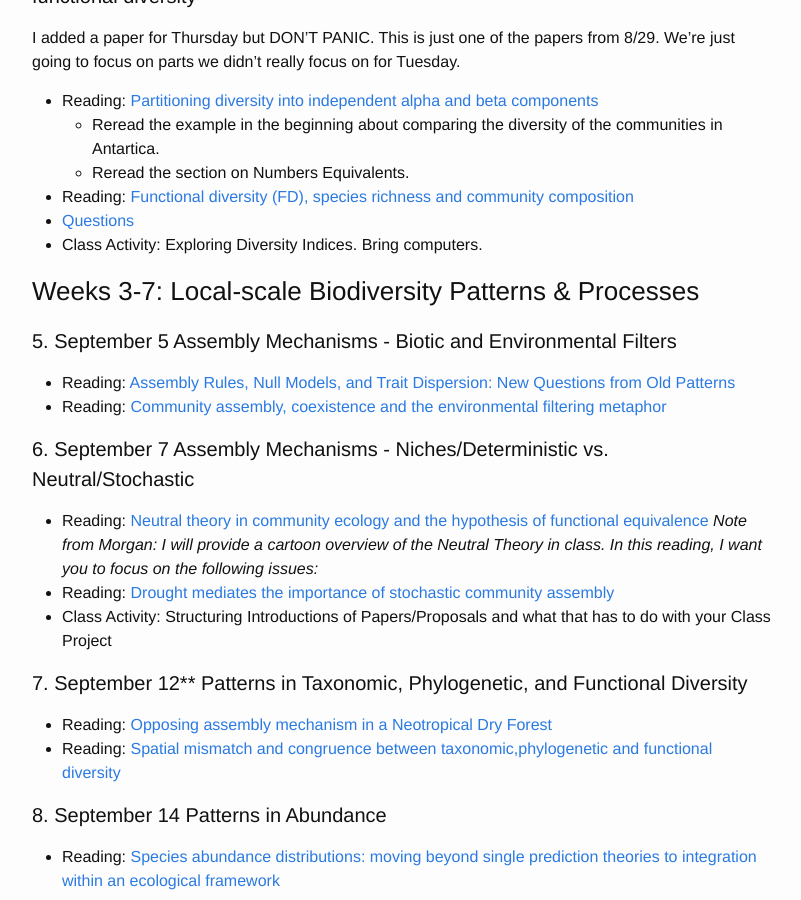
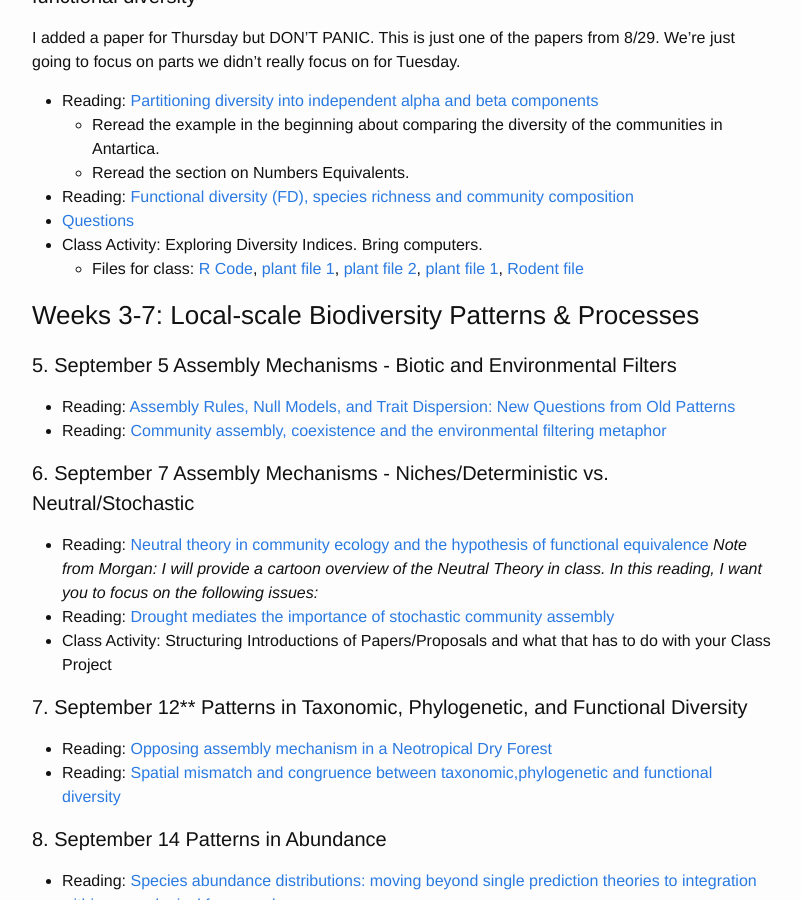
Before and after one commit to skmorgane/biodiversity-course, a Jekyll site: the page built from schedule.md, in a window 1280 px wide and 900 px high, scrolled down 788 px. Shown: the whole window, without its empty margins (238-1039 px from the left). Built offline with Jekyll 4.4.1, drawn with Linux system fonts in a browser that asks for light colours.

Commit message:
Add biodiversity exercise files
Added Erica's files for the biodiversity class exercise

```diff
--- a/schedule.md
+++ b/schedule.md
@@ -31,6 +31,7 @@ I added a paper for Thursday but DON'T PANIC. This is just one of the papers fro
 * Reading: [Functional diversity (FD), species richness and community composition](https://doi.org/10.1046/j.1461-0248.2002.00339.x)
 * [Questions]({{ site.baseurl }}/questions/class4)
 * Class Activity: Exploring Diversity Indices. Bring computers.
+    * Files for class: [R Code]({{ site.baseurl }}/biodiv_exercise.R), [plant file 1]({{ site.baseurl }}/Portal_plants.csv), [plant file 2]({{ site.baseurl }}/Portal_plants2.csv), [plant file 1]({{ site.baseurl }}/Portal_plants.csv), [Rodent file]({{ site.baseurl }}/rodent_counts.csv)
 
 ### Weeks 3-7: Local-scale Biodiversity Patterns & Processes
 
```
